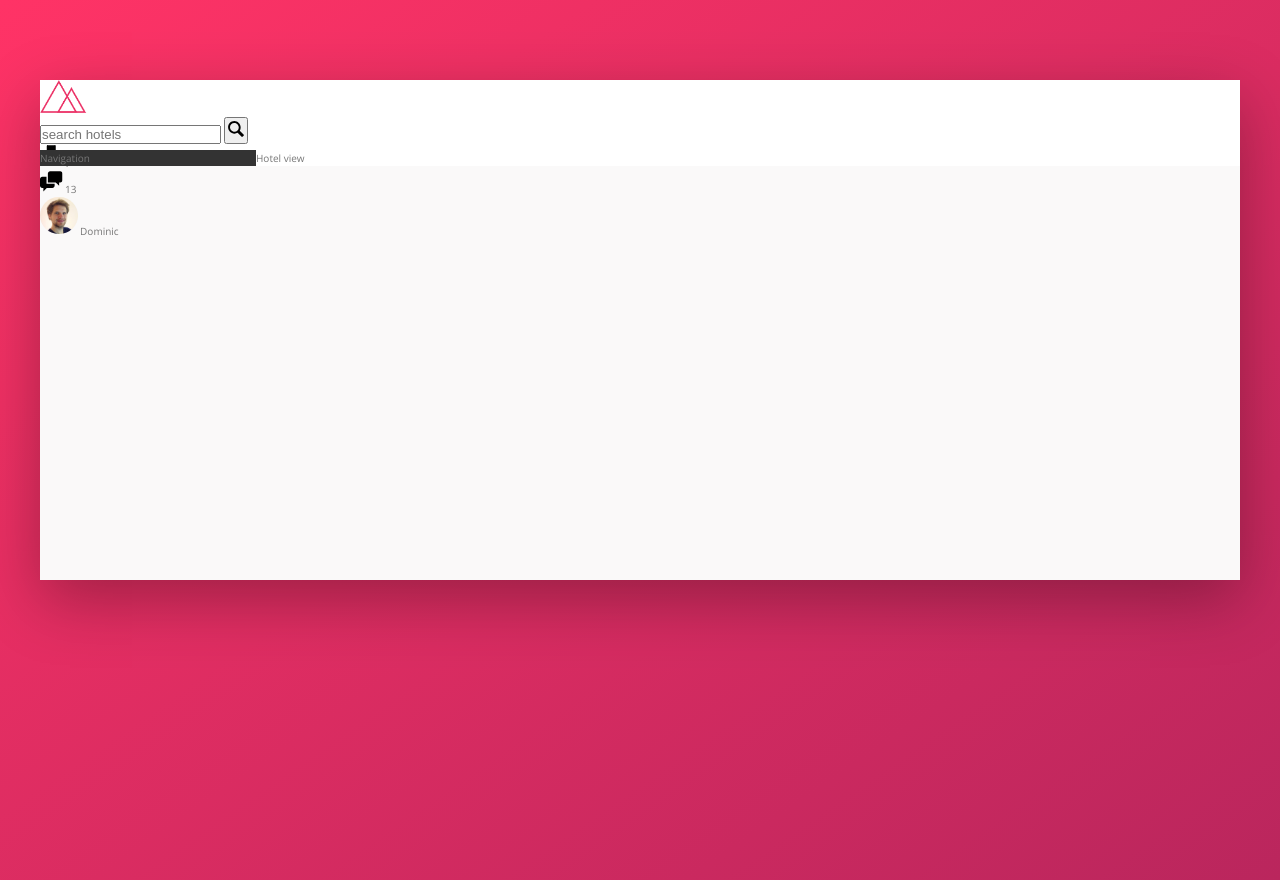
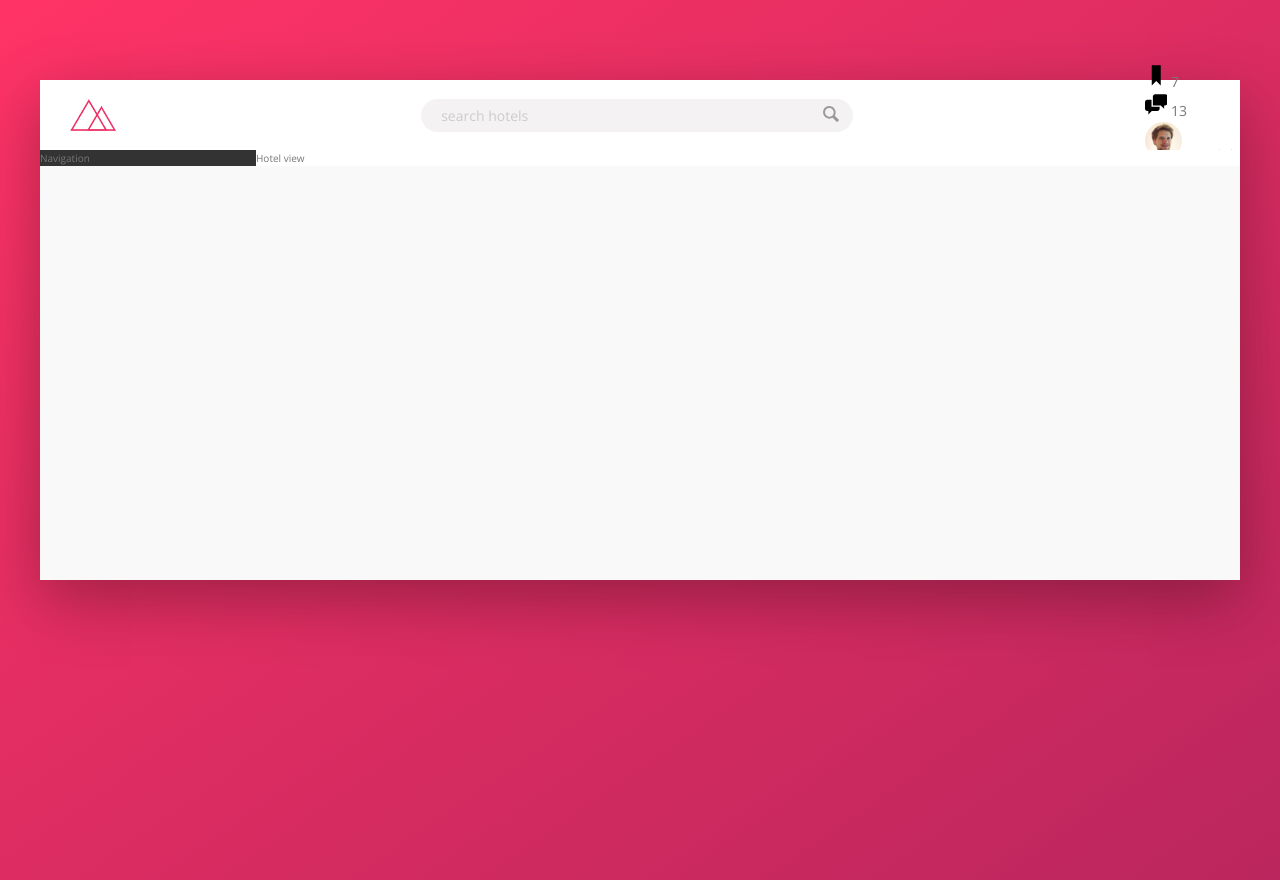
Before and after one commit to nickizen20/booker, a website: page index.html in a window 1280 px wide. Drawn offline with nearby package versions, Linux system fonts and the light colour scheme.

Commit message:
Applying flexbox on header

```diff
--- a/sass/_component.scss
+++ b/sass/_component.scss
@@ -2,20 +2,63 @@
 /// Logo
 .logo {
     height: 3.25rem;
+    margin-left: 3rem;
 }
 
 //////////////////////////////////////
 /// Search
 .search {
+    flex: 0 0 40%;
+
+    display: flex;
+    align-items: center;
+    justify-content: center;
+
     &__input {
+        font-family: inherit;
+        font-size: inherit;
+        color: inherit;
+        background-color: var(--color-grey-light-2);
+        border: none;
+        padding: 0.7rem 2rem;
+        border-radius: 10rem;
+        width: 90%;
+        transition: all 0.2s;
+        margin-right: -3.25rem;
+
+        &:focus {
+            outline: none;
+            width: 100%;
+            background-color: var(--color-grey-light-3);
+        }
+
+        &::-webkit-input-placeholder {
+            font-weight: 100;
+            color: var(--color-grey-light-4);
+        }
+    }
+
+    &__input:focus + &__button {
+        background-color: var(--color-grey-light-3);
     }
 
     &__button {
+        border: none;
+        background-color: var(--color-grey-light-2);
+        transition: all 0.2s;
+
+        &:focus {
+            outline: none;
+        }
+        &:active {
+            transform: translateY(2px);
+        }
     }
 
     &__icon {
         height: 2rem;
         width: 2rem;
+        fill: var(--color-grey-dark-3);
     }
 }
 
--- a/sass/_layout.scss
+++ b/sass/_layout.scss
@@ -7,9 +7,13 @@
 }
 
 .header {
+    font-size: 1.4rem;
     height: 7rem;
     background-color: #fff;
     border-bottom: var(--color-grey-light-2);
+    display: flex;
+    justify-content: space-between;
+    align-items: center;
 }
 
 .content {
```
Also changed, not shown: css/style.css.
